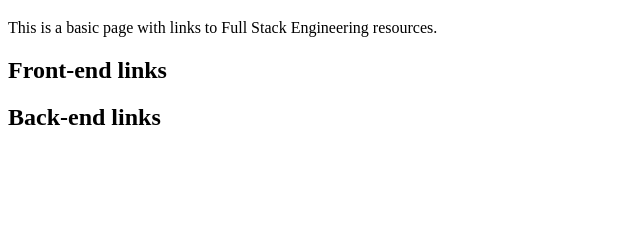
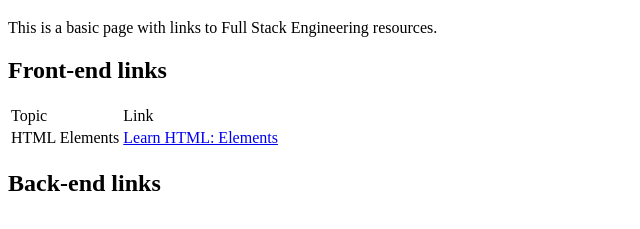
Before and after one commit to willvelida/willvelida.github.io, a plain HTML site: page index.html in a window 1280 px wide. Shown: the part 61-290 px from the top of the page, without its empty margins (0-640 px from the left). Drawn offline with Linux system fonts and the light colour scheme.

Commit message:
Adding basic table

```diff
--- a/index.html
+++ b/index.html
@@ -8,6 +8,18 @@
     <h1>Full Stack Engineering Cheat Sheet</h1>
     <p>This is a basic page with links to Full Stack Engineering resources.</p>
     <h2>Front-end links</h2>
+    <table>
+      <thead>
+        <tr>
+          <td>Topic</td>
+          <td>Link</td>
+        </tr>
+        <tr>
+          <td>HTML Elements</td>
+          <td><a href="https://www.codecademy.com/learn/paths/fscj-22-web-development-foundations/tracks/fscj-22-fundamentals-of-html/modules/wdcp-22-learn-html-elements-bb06b814-30b2-4873-9450-18c0a1fa7124/cheatsheet">Learn HTML: Elements</a></td>
+        </tr>
+      </thead>
+    </table>
     <h2>Back-end links</h2>
   </body>
 </html>
```
